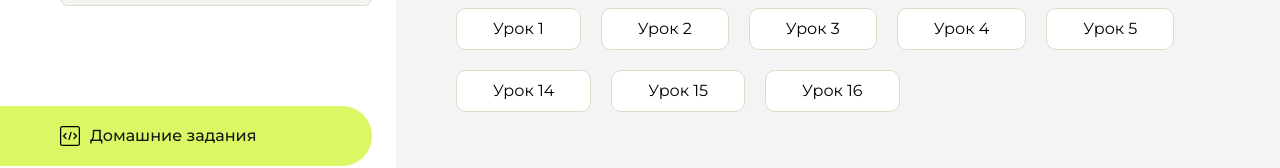
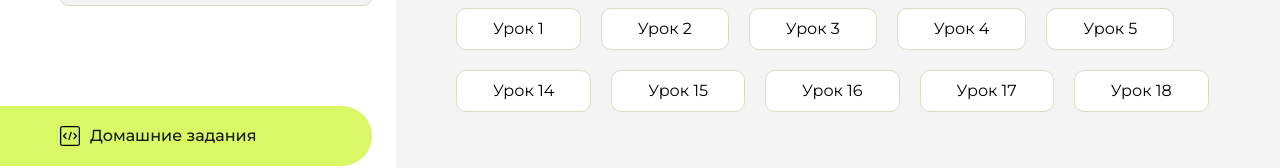
Before and after one commit to be0R1GINAL/homework, a plain HTML site: page index.html in a window 1280 px wide. Shown: the part 230-398 px from the top of the page. Drawn offline with Linux system fonts and the light colour scheme.

Commit message:
Update index.html

```diff
--- a/index.html
+++ b/index.html
@@ -116,6 +116,12 @@
                      <li class="content__list-item">
                         <a href="lesson-16/index.html">Урок 16</a>
                     </li>
+                     <li class="content__list-item">
+                        <a href="lesson-17/index.html">Урок 17</a>
+                    </li>
+                     <li class="content__list-item">
+                        <a href="lesson-18/index.html">Урок 18</a>
+                    </li>
                 </ul>
             </div>
             <div class="content__block hidden" id="diplomBlock">
```
